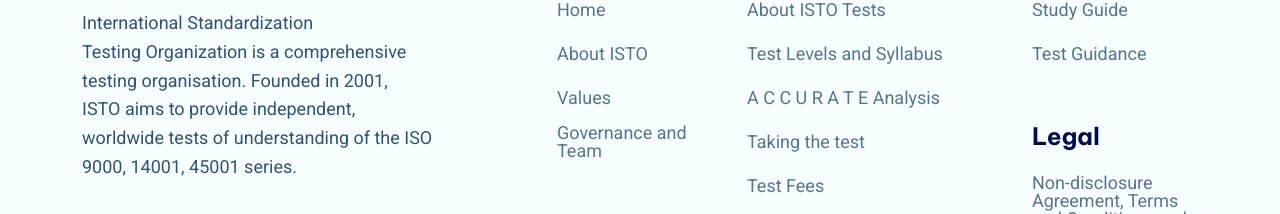
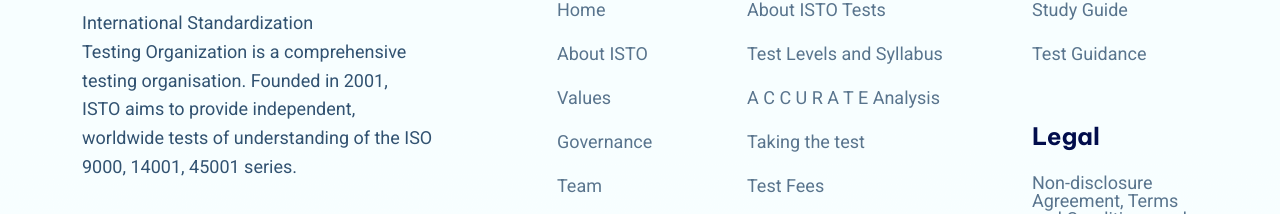
Before and after one commit to an-yc/ISTO2023, a plain HTML site: page about.html in a window 1280 px wide. Shown: the part 7558-7772 px from the top of the page. Drawn offline with Linux system fonts and the light colour scheme.

Commit message:
create github pages

```diff
--- a/about.html
+++ b/about.html
@@ -55,7 +55,7 @@
             </button>
             <div class="collapse navbar-collapse" id="navbarSupportedContent">
                 <ul class="navbar-nav nav-dropdown" data-app-modern-menu="true"><li class="nav-item"><a class="nav-link link text-black display-7" href="index.html" aria-expanded="false">Home</a></li>
-                    <li class="nav-item dropdown"><a class="nav-link link dropdown-toggle show text-black display-7" href="#" data-toggle="dropdown-submenu" data-bs-toggle="dropdown" data-bs-auto-close="outside" aria-expanded="false">About ISTO</a><div class="dropdown-menu show" aria-labelledby="dropdown-827" data-bs-popper="none"><a class="dropdown-item text-black display-7" href="About.html#intro">Who are we</a><a class="dropdown-item text-black display-7" href="About.html#missionpurpose">Mission and Purpose</a><a class="dropdown-item text-black display-7" href="About.html#values">Values</a><a class="dropdown-item text-black display-7" href="About.html#governance">Governance and Team</a></div></li>
+                    <li class="nav-item dropdown"><a class="nav-link link dropdown-toggle show text-black display-7" href="#" data-toggle="dropdown-submenu" data-bs-toggle="dropdown" data-bs-auto-close="outside" aria-expanded="false">About ISTO</a><div class="dropdown-menu show" aria-labelledby="dropdown-827" data-bs-popper="none"><a class="dropdown-item text-black display-7" href="About.html#intro">Who are we</a><a class="dropdown-item text-black display-7" href="About.html#missionpurpose">Mission and Purpose</a><a class="dropdown-item text-black display-7" href="About.html#values">Values</a><a class="dropdown-item text-black display-7" href="About.html#governance">Governance</a><a class="dropdown-item text-black text-primary display-7" href="about.html#team">Team</a></div></li>
                     <li class="nav-item dropdown"><a class="nav-link link dropdown-toggle text-black display-7" href="#" data-toggle="dropdown-submenu" data-bs-toggle="dropdown" data-bs-auto-close="outside" aria-expanded="false">ISTO Tests</a><div class="dropdown-menu" aria-labelledby="dropdown-280"><a class="dropdown-item text-black display-7" href="tests.html#aheader2-4v">About ISTO Tests</a><a class="dropdown-item text-black display-7" href="tests.html#levelsandsyllabus">Test Levels and Syllabus</a><a class="dropdown-item text-black display-7" href="tests.html#resources">Resources</a><a class="dropdown-item text-black display-7" href="tests.html#accurateanalysis">A C C U R A T E Analysis&nbsp;</a><a class="dropdown-item text-black display-7" href="tests.html#staffcertification">Certify your staff</a></div>
                     </li>
 
@@ -255,7 +255,7 @@
     </div>
 </section>
 
-<section data-bs-version="5.1" class="people02 cid-ttWAS33sjF" id="people02-1m">
+<section data-bs-version="5.1" class="people02 cid-ttWAS33sjF" id="team">
 
 
 
@@ -439,7 +439,7 @@
                     <strong>Home</strong></h5>
                 <ul class="list mbr-fonts-style display-7">
                     <li class="mbr-text item-wrap"><a href="index.html" class="text-black text-primary">Home</a></li>
-                    <li class="mbr-text item-wrap"><a href="About.html#intro" class="text-black text-primary">About ISTO</a></li><li class="mbr-text item-wrap"><a href="About.html#values" class="text-black">Values</a><br></li><li class="mbr-text item-wrap"><a href="About.html#governance" class="text-black text-primary">Governance and Team</a></li><li class="mbr-text item-wrap"><br></li>
+                    <li class="mbr-text item-wrap"><a href="About.html#intro" class="text-black text-primary">About ISTO</a></li><li class="mbr-text item-wrap"><a href="About.html#values" class="text-black">Values</a><br></li><li class="mbr-text item-wrap"><a href="About.html#governance" class="text-black text-primary">Governance</a></li><li class="mbr-text item-wrap"><a href="about.html#team" class="text-black text-primary">Team</a><br></li><li class="mbr-text item-wrap"><br></li>
                     <li class="mbr-text item-wrap"><br></li>
                     <li class="mbr-text item-wrap"><br></li>
                 </ul>
```
Also changed, not shown: certified.html (+2 -2 lines), cookie.html (+2 -2 lines), index.html (+3 -3 lines), policies.html (+2 -2 lines), preparation.html (+2 -2 lines), statements.html (+2 -2 lines), testguidance.html (+2 -2 lines), tests.html (+2 -2 lines), 1 other file.
